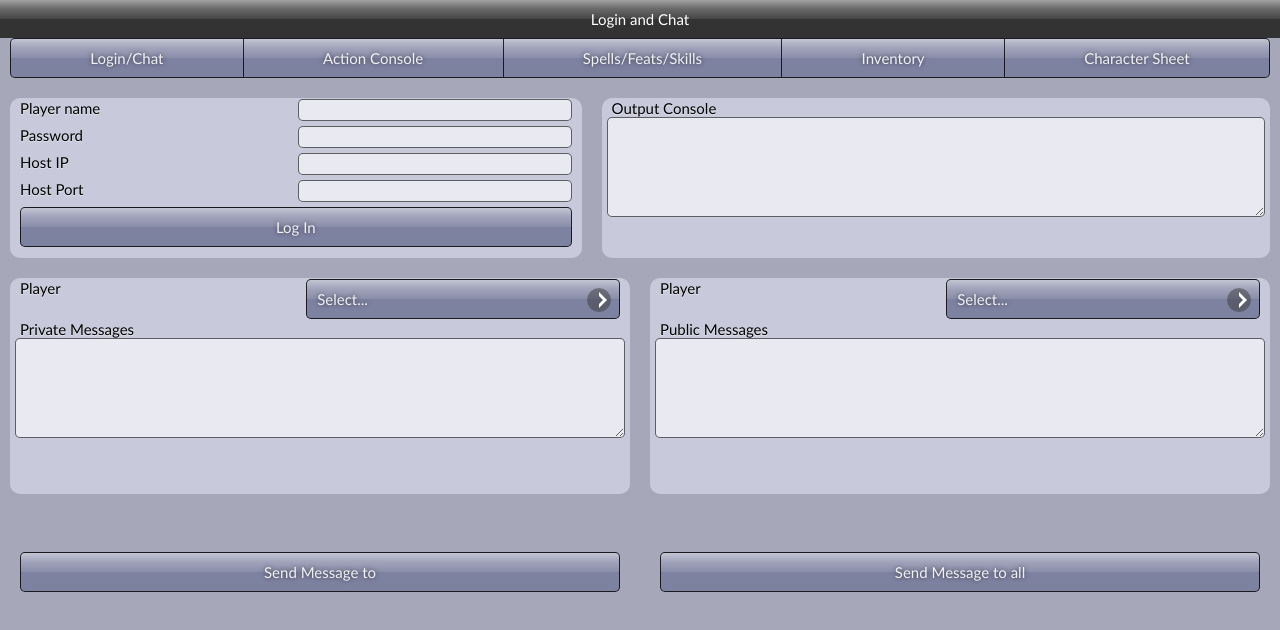
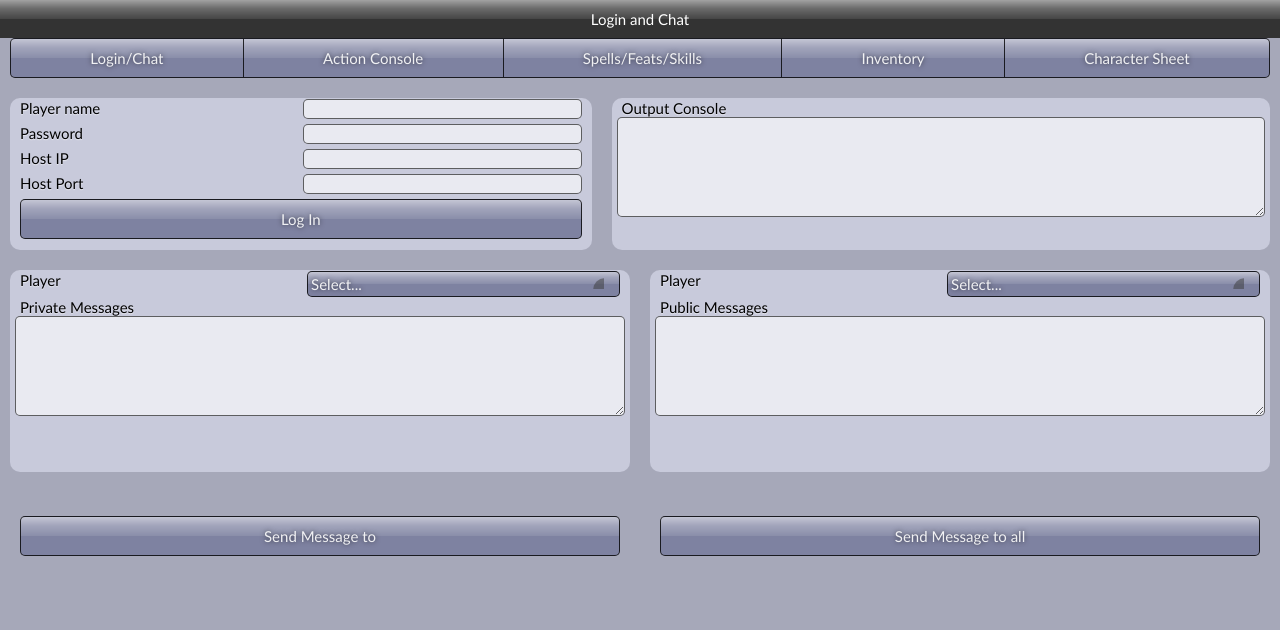
Before and after one commit to dgerdem/Loaded_Icosagon, a plain HTML site: page client/index.html in a window 1280 px wide. Drawn offline with Linux system fonts and the light colour scheme.

Commit message:
changed a few things to try to make widgets look better on the screen.

```diff
--- a/jo/css/joMod.css
+++ b/jo/css/joMod.css
@@ -309,7 +309,7 @@ joexpando {
   margin-bottom: 0;
 }
 joexpando.open {
-  margin-bottom: 10px;
+  margin-bottom: 1px;
 }
 joexpandocontent {
   padding-top: 10px;
@@ -366,7 +366,7 @@ textarea {
   overflow: hidden;
   outline: none;
   font-family: "Apres", "Verdana";
-  font-size: 17px;
+  font-size: 15px;
   -webkit-user-select: text;
   -moz-user-select: text;
   user-select: text;
@@ -391,9 +391,9 @@ joexpandotitle joicon {
   position: absolute;
   border: none;
   display: block;
-  height: 32px;
-  width: 32px;
-  right: 4px;
+  height: 15px;
+  width: 15px;
+  right: 15px;
   top: 10%;
   background: url(expando.png) no-repeat;
   -webkit-transform-origin: 16px 16px 0;
@@ -475,7 +475,7 @@ joexpandotitle {
   -webkit-border-radius: 5px;
   -moz-border-radius: 5px;
   border-radius: 5px;
-  padding: 10px;
+  padding: 3px;
   cursor: pointer;
   text-align: left;
 }
```
